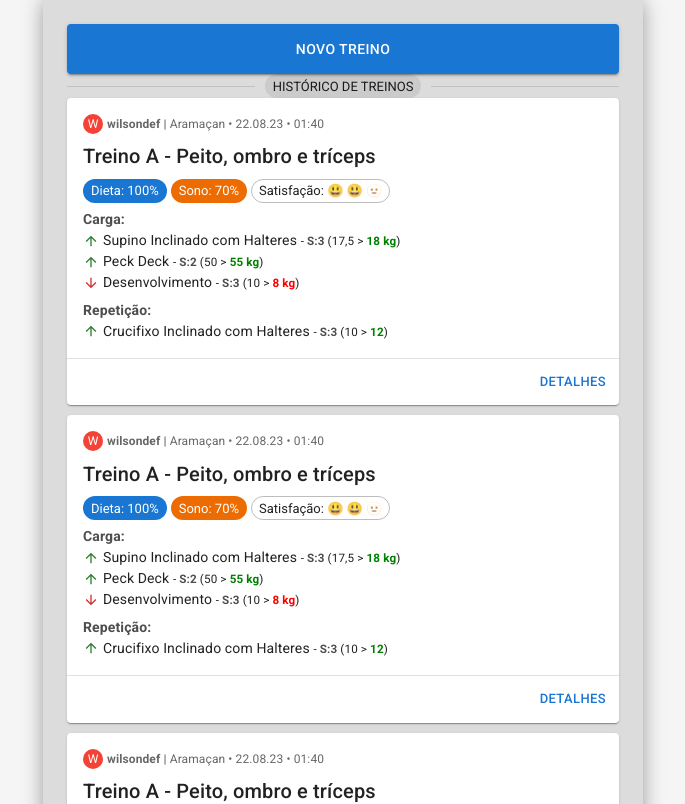
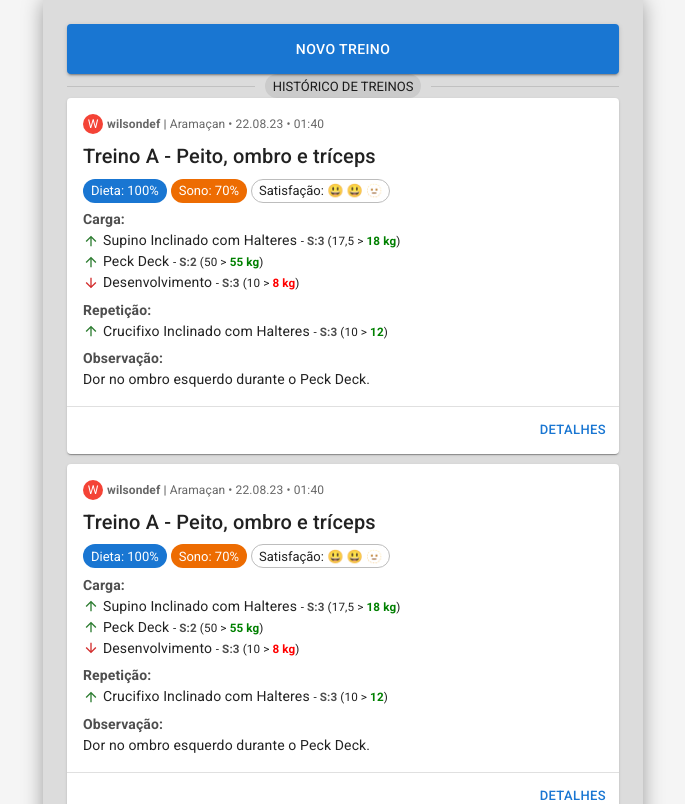
Before and after one commit to wilsondefreitas-dev/till-f, a Next.js app: page /feed in a window 1280 px wide. Shown: the top 804 px of the page, without its empty margins (297-982 px from the left). Built offline with nearby package versions, Linux system fonts and the light colour scheme; a web font is replaced by a local one.

Commit message:
add observation field on training card

```diff
--- a/app/feed/page.jsx
+++ b/app/feed/page.jsx
@@ -135,11 +135,21 @@ export function BasicCard() {
                 </small>
               </Typography>
             </Stack>
+          </Stack>
 
-            {/* <Stack direction="row" spacing={0.5} alignItems="center">
-              <ArrowDownwardIcon fontSize="1" color="error" />
-              <Typography sx={{ fontSize: 14 }}>-</Typography>
-            </Stack> */}
+          <Stack>
+            <Stack direction="row" spacing={0.5} alignItems="center">
+              <Typography sx={{ fontSize: 14, color: "#4e4e4e" }}>
+                <b>Observação:</b>
+              </Typography>
+            </Stack>
+
+            <Stack direction="row" spacing={0.5} alignItems="center">
+              <Typography sx={{ fontSize: 14 }}>
+                Dor no ombro esquerdo durante o Peck Deck.
+                {/* <small>Senti dor no omrbo esquerdo durante o Peck Deck</small> */}
+              </Typography>
+            </Stack>
           </Stack>
         </Stack>
       </CardContent>
```
